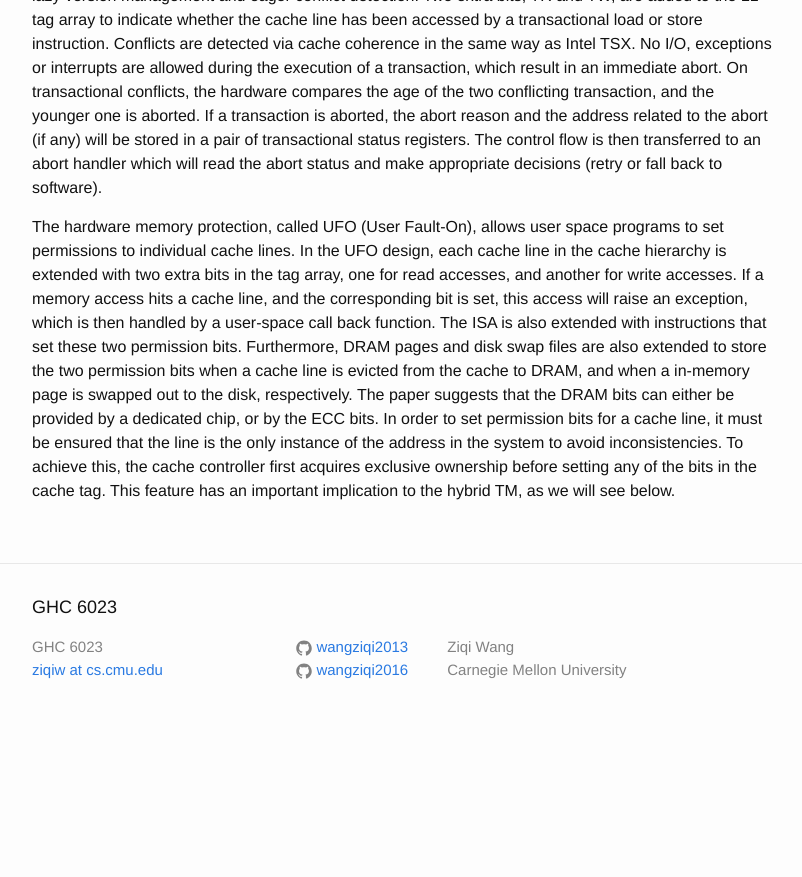
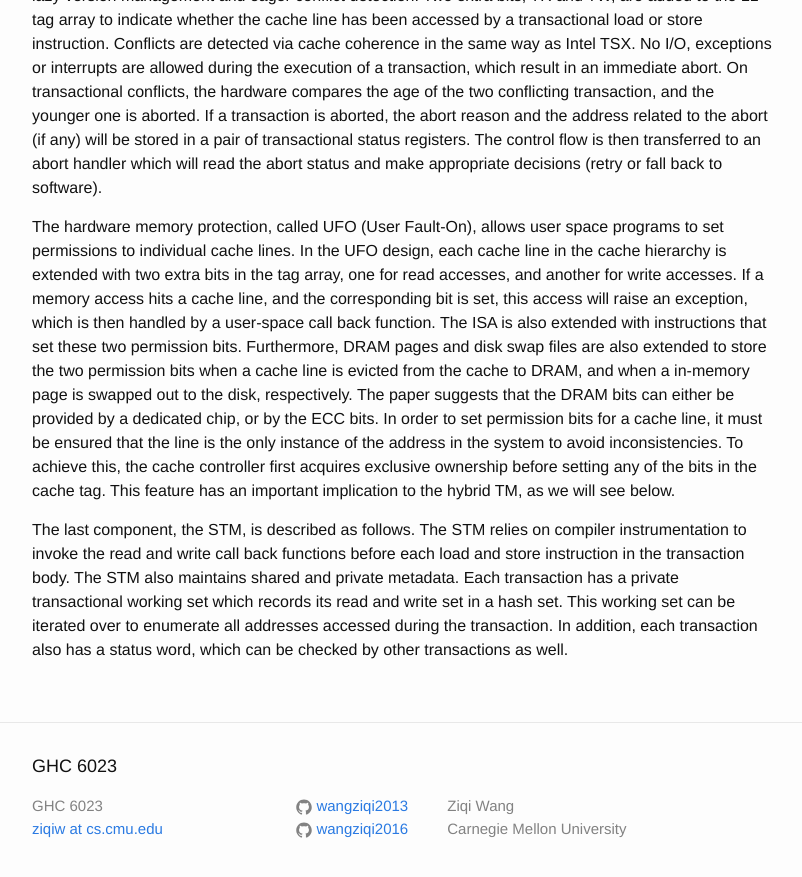
Before and after one commit to wangziqi2013/wangziqi2013.github.io, a Jekyll site: the page built from _posts/2019-10-23-btm-hybrid.markdown, in a window 1280 px wide and 900 px high, scrolled down 988 px. Shown: the top 877 px of the window, without its empty margins (238-1040 px from the left). Built offline with Jekyll 4.4.1, drawn with Linux system fonts in a browser that asks for light colours; before the commit the page ends 1729 px from its top, so only the background shows below that.

Commit message:
Adding private data

```diff
--- a/_posts/2019-10-23-btm-hybrid.markdown
+++ b/_posts/2019-10-23-btm-hybrid.markdown
@@ -47,3 +47,9 @@ respectively. The paper suggests that the DRAM bits can either be provided by a
 to set permission bits for a cache line, it must be ensured that the line is the only instance of the address in the system
 to avoid inconsistencies. To achieve this, the cache controller first acquires exclusive ownership before setting any of the
 bits in the cache tag. This feature has an important implication to the hybrid TM, as we will see below.
+
+The last component, the STM, is described as follows. The STM relies on compiler instrumentation to invoke the read and
+write call back functions before each load and store instruction in the transaction body. The STM also maintains shared
+and private metadata. Each transaction has a private transactional working set which records its read and write set in
+a hash set. This working set can be iterated over to enumerate all addresses accessed during the transaction. In addition,
+each transaction also has a status word, which can be checked by other transactions as well.
```
